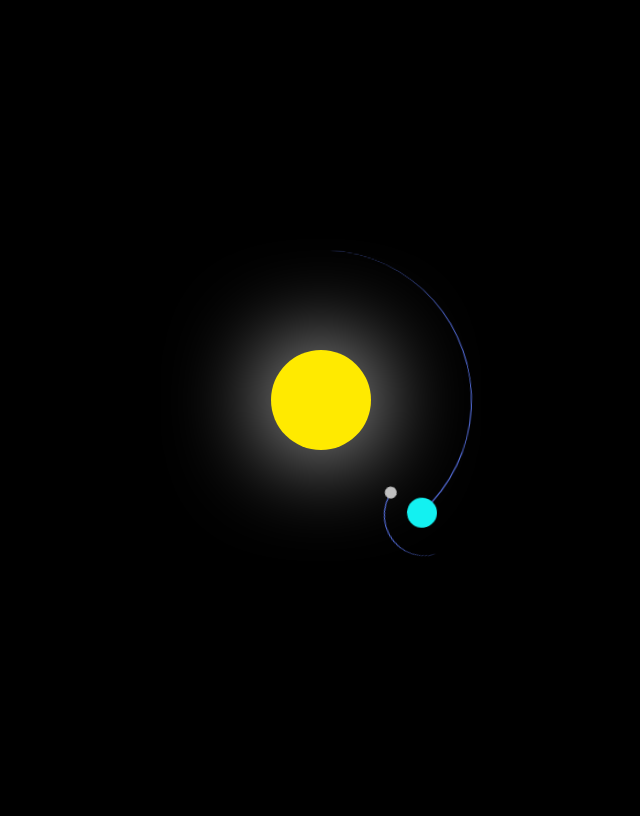
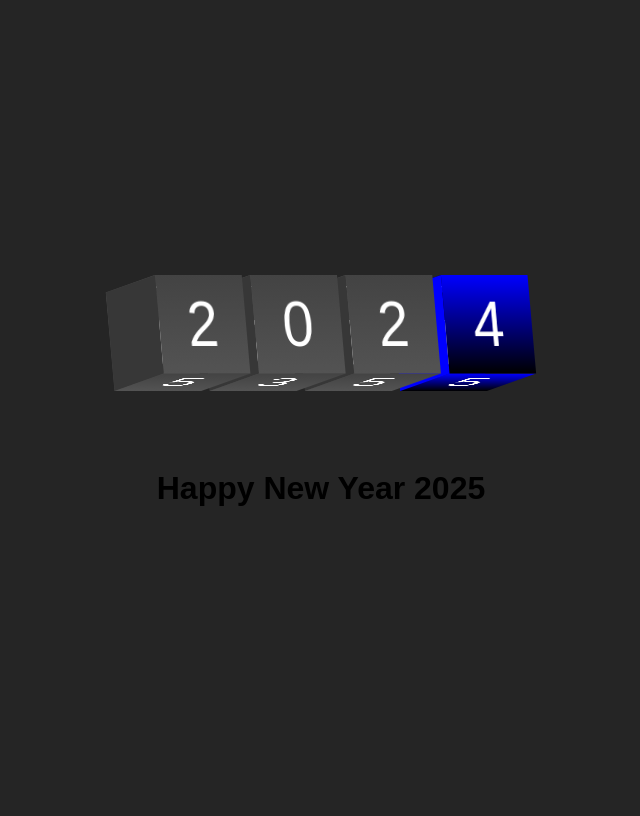
Before and after one commit to TadeasChwalek25/Weby, a PHP site: page / in a window 1280 px wide. Shown: the whole page, without its empty margins (319-959 px from the left). Before the commit the page ends 557 px from the top, so only its background shows below. Run offline with PHP 8.4, Linux system fonts and the light colour scheme.

Commit message:
Add files via upload

```diff
--- a/index.html
+++ b/index.html
@@ -4,15 +4,39 @@
     <meta charset="UTF-8">
     <meta name="viewport" content="width=device-width, initial-scale=1.0">
     <link rel="stylesheet" href="styly.css" type="text/css">
-    <title>Slunce s planetou</title>
+    <title>Happy New Year</title>
 </head>
 <body>
     <div class="container">
-        <div class="sun"></div>
-        <div class="earth">
-            <div class="moon"></div>
+        <div class="blocks">
+            <div class="text" style="--j:0">
+                <span style="--i:0">2</span>
+                <span style="--i:1">3</span>
+                <span style="--i:2">4</span>
+                <span style="--i:3">5</span>
+            </div>
+            <div class="text" style="--j:1">
+                <span style="--i:0">0</span>
+                <span style="--i:1">1</span>
+                <span style="--i:2">2</span>
+                <span style="--i:3">3</span>
+            </div>
+            <div class="text" style="--j:2">
+                <span style="--i:0">2</span>
+                <span style="--i:1">3</span>
+                <span style="--i:2">4</span>
+                <span style="--i:3">5</span>
+            </div>
+            <div class="text" style="--j:3">
+                <span style="--i:0">4</span>
+                <span style="--i:1">5</span>
+                <span style="--i:2">4</span>
+                <span style="--i:3">5</span>
+            </div>
         </div>
-
+        <h2>Happy New Year</h2>
     </div>
 </body>
 </html>
+
+<script src="script.js"></script>
--- /dev/null
+++ b/script.js
@@ -0,0 +1,9 @@
+document.addEventListener('DOMContentLoaded', () => {
+    const h2 = document.querySelector('h2');
+    const blocks = document.querySelector('.blocks');
+
+    h2.addEventListener('click', () => {
+        blocks.classList.toggle('active');
+        h2.classList.toggle('active');
+    });
+});
--- a/styly.css
+++ b/styly.css
@@ -1,80 +1,104 @@
 body {
-    margin: 0%;
+    background-color: #252525;
+    display: flex;
+    justify-content: center;
+    align-items: center;
     height: 100vh;
-    display: flex;
-    align-items: center;
-    justify-content: center;
-    overflow: hidden;
-    background-color: black;
 }
 
 .container {
-    font-size: 10px;
-    width: 40em;
-    height: 40em;
-    position: relative;
+    display: flex;
+    flex-direction: column;
+    align-items: center;
+    gap: 60px;
+    font-family: 'Oswald', sans-serif;
 }
 
-.sun {
-    position: absolute;
-    top: 15em;
-    left: 15em;
-    width: 10em;
-    height: 10em;
-    background-color: #ffea00;
-    border-radius: 50%;
-    box-shadow: 0 0 10em #fff;
+.blocks {
+    display: flex;
+    transform-style: preserve-3d;
+    gap: 10px;
+    transform: rotateY(30deg) rotateX(10deg);
 }
 
-.earth, .moon {
-    position: absolute;
-    border-style: solid;
-    border-color: #5b76ee transparent transparent transparent;
-    border-width: 0.1em 0.1em 0 0;
-    border-radius: 50%;
+.text {
+    position: relative;
+    width: 100px;
+    height: 100px;
+    transform-style: preserve-3d;
+    transition: 2.5s ease-in-out;
+    transition-delay: calc(0.25s * var(--j));
 }
 
-.earth {
-    top: 5em;
-    left: 5em;
-    width: 30em;
-    height: 30em;
-    animation: orbit 25.5s linear infinite;
+.text span {
+    position: absolute;
+    top: 0;
+    left: 0;
+    width: 100%;
+    height: 100%;
+    background: linear-gradient(#434343, #535353);
+    color: #fff;
+    font-size: 4em;
+    display: flex;
+    justify-content: center;
+    align-items: center;
+    transform-style: preserve-3d;
+    transform: rotateX(calc(90deg * var(--i))) translateZ(50px);
 }
 
-.moon {
-    top: 0;
-    right: 0;
-    width: 8em;
-    height: 8em;
-    animation: orbit 2.7s linear infinite;
+.text::before {
+    content: '';
+    position: absolute;
+    width: 100%;
+    height: 100%;
+    background:#373737;
+    transform-origin: left;
+    transform: rotateY(90deg) translateX(-50px);
 }
 
-.earth::before,
-.moon::before {
-    content:  '';
-    position: absolute;
-    border-radius: 50%;
+.text:last-child span {
+    background: linear-gradient(blue, black);
 }
 
-.earth::before {
-    top: 2.8em;
-    right: 2.8em;
-    width: 3em;
-    height: 3em;
-    background-color: #13f1f1;
+.text :last-child span::before {
+    background: blue;
 }
 
-.moon::before {
-    top: 0.8em;
-    right: 0.2em;
-    width: 1.2em;
-    height: 1.2em;
-    background-color: #c0c0c0;
+.text:last-child::before {
+    background: blue;
 }
 
-@keyframes orbit {
-    100%{
-        transform: rotate(360deg);
-    }
+.blocks.active .text {
+    transform: rotateX(calc(-360deg * 1));
 }
+
+.blocks.active .text:last-child {
+    transform: rotateX(calc(-630deg * 1));
+}
+
+h2 {
+    bottom: 50px;
+    color: #000000;
+    font-size: 2em;
+    transition: 0.5s;
+    cursor: pointer;
+}
+
+h2.active {
+    color: #ffffff;
+    text-shadow:
+        0 0 20px #fff,
+        0 0 50px #fff;
+}
+
+h2::after {
+    content: ' 2025';
+    transition: 0.5s;
+}
+
+h2.active::after {
+    color: blue;
+    text-shadow:
+        0 0 20px blue,
+        0 0 50px blue;
+}
```
